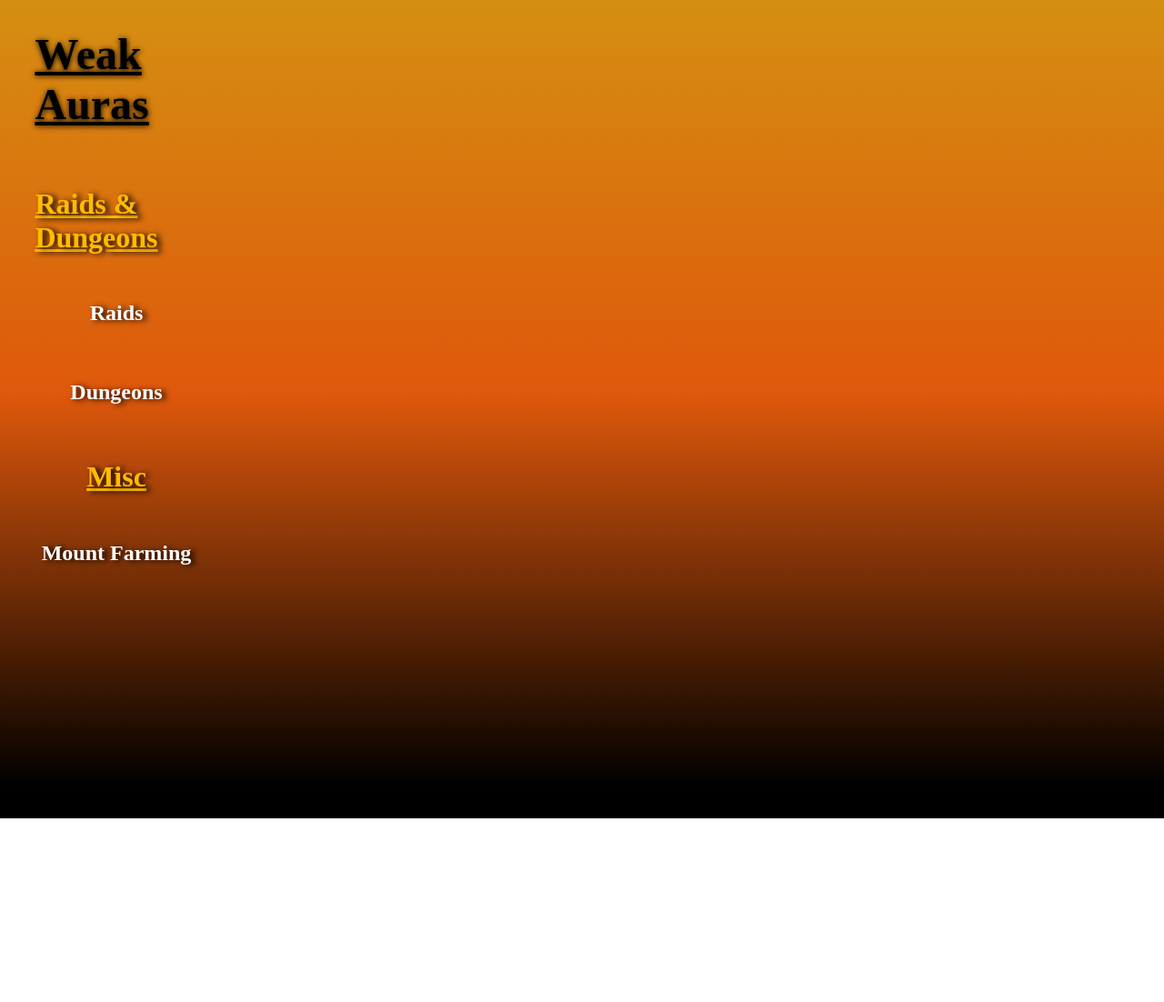
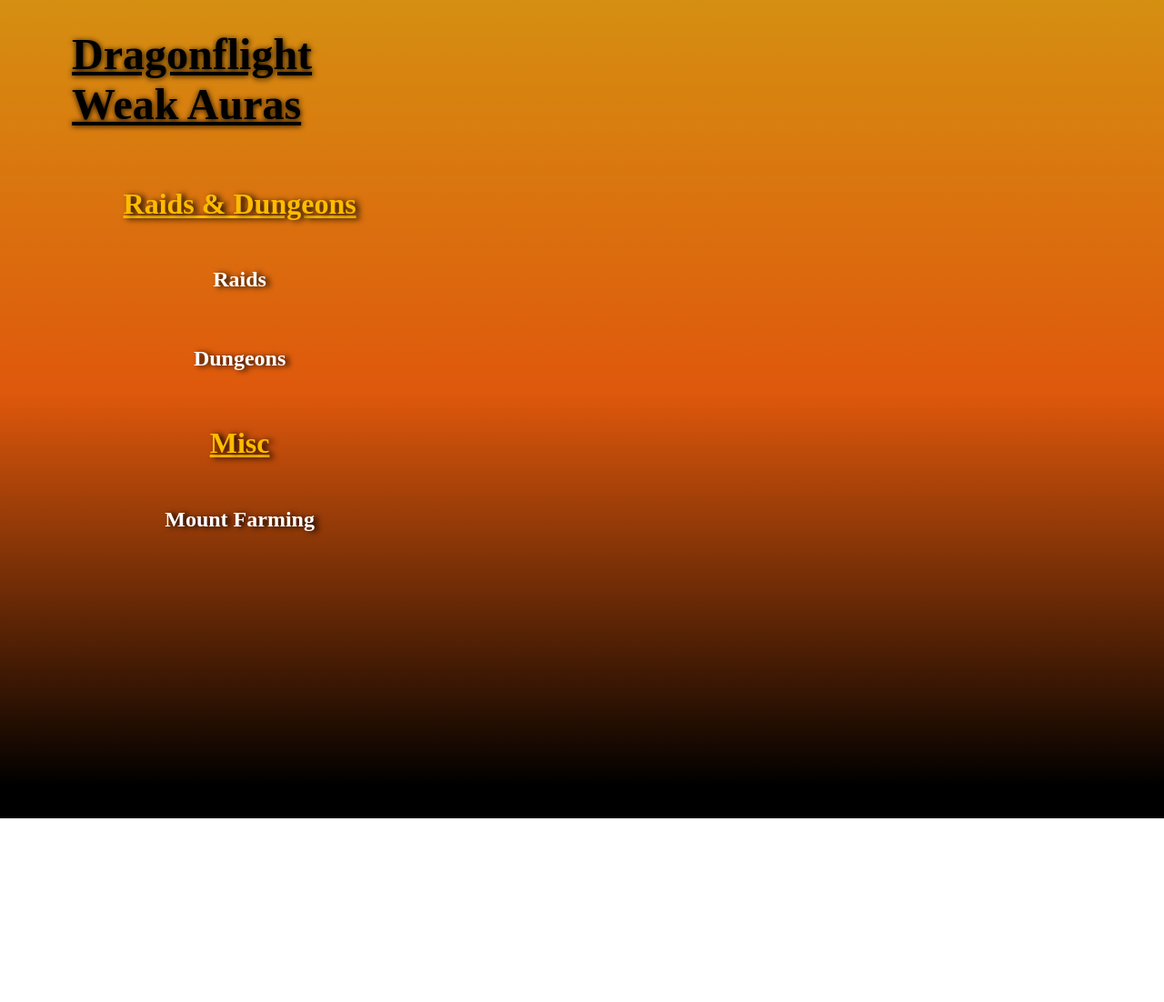
Before and after one commit to SEguild/seguild.github.io, a Jekyll site: the page wa/weakauras.html, which Jekyll copies as it is, in a window 1280 px wide. Shown: the whole page at 91% size. Built offline with Jekyll 4.4.1, drawn with Linux system fonts in a browser that asks for light colours; a script that is not in the unit is left out; after the commit the page ends 1065 px from its top, so only the background shows below that.

Commit message:
Update weakauras.html

```diff
--- a/wa/weakauras.html
+++ b/wa/weakauras.html
@@ -10,7 +10,7 @@
     <div class="content">
       <div class="flexContainerColumn">
         <div class="centerItem">
-          <h1 class="titleColor"><u>Weak Auras</u></h1>
+          <h1 class="titleColor"><u>Dragonflight Weak Auras</u></h1>
         </div>
         <h1 class="centerItem"><u>Raids & Dungeons</u></h1>
         <h2 class="centerItem">Raids</h2>
```
